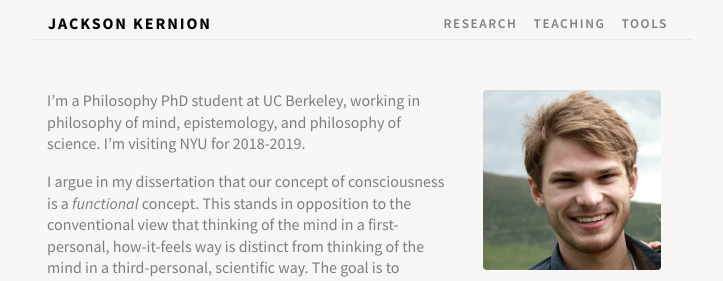
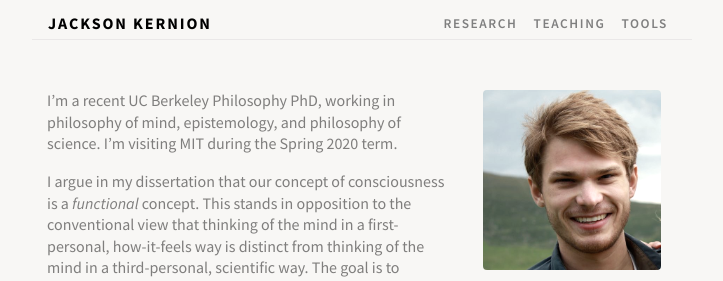
Before and after one commit to jacksonkernion/jacksonkernion.github.io, a Jekyll site: the page built from index.md, in a window 1280 px wide. Shown: the top 281 px of the page, without its empty margins (278-1001 px from the left). Built offline with Jekyll 4.4.1, drawn with Linux system fonts in a browser that asks for light colours; nearby versions of some CDN libraries.

Commit message:
Update index.md
updated bio

```diff
--- a/index.md
+++ b/index.md
@@ -3,7 +3,7 @@ title: Home
 layout: home
 ---
 
-I’m a Philosophy PhD student at UC Berkeley, working in philosophy of mind, epistemology, and philosophy of science. I'm visiting NYU for 2018-2019.
+I'm a recent UC Berkeley Philosophy PhD, working in philosophy of mind, epistemology, and philosophy of science. I'm visiting MIT during the Spring 2020 term.
 
 I argue in my dissertation that our concept of consciousness is a *functional* concept. This stands in opposition to the conventional view that thinking of the mind in a first-personal, how-it-feels way is distinct from thinking of the mind in a third-personal, scientific way. The goal is to articulate the conceptual foundations that make a science of consciousness possible.
 
```
